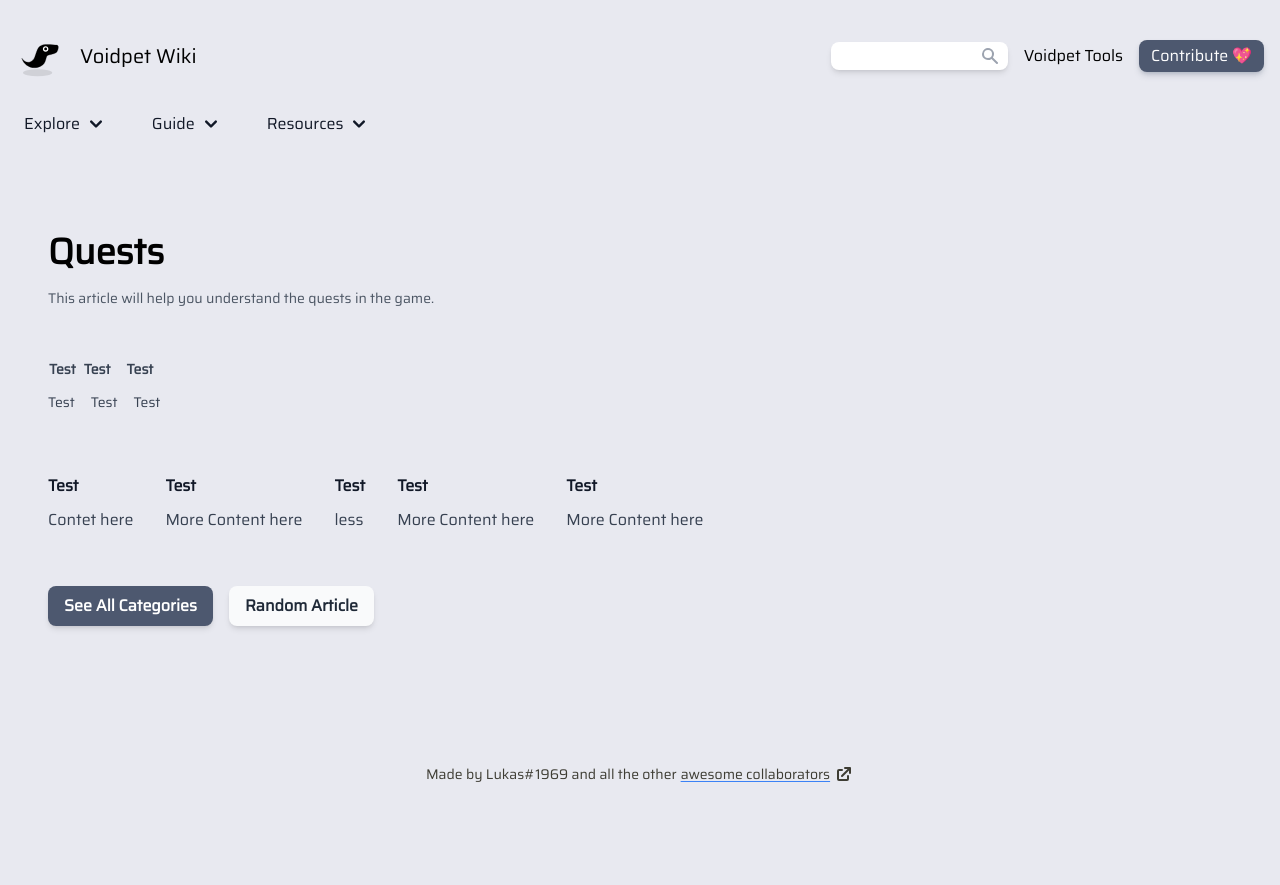
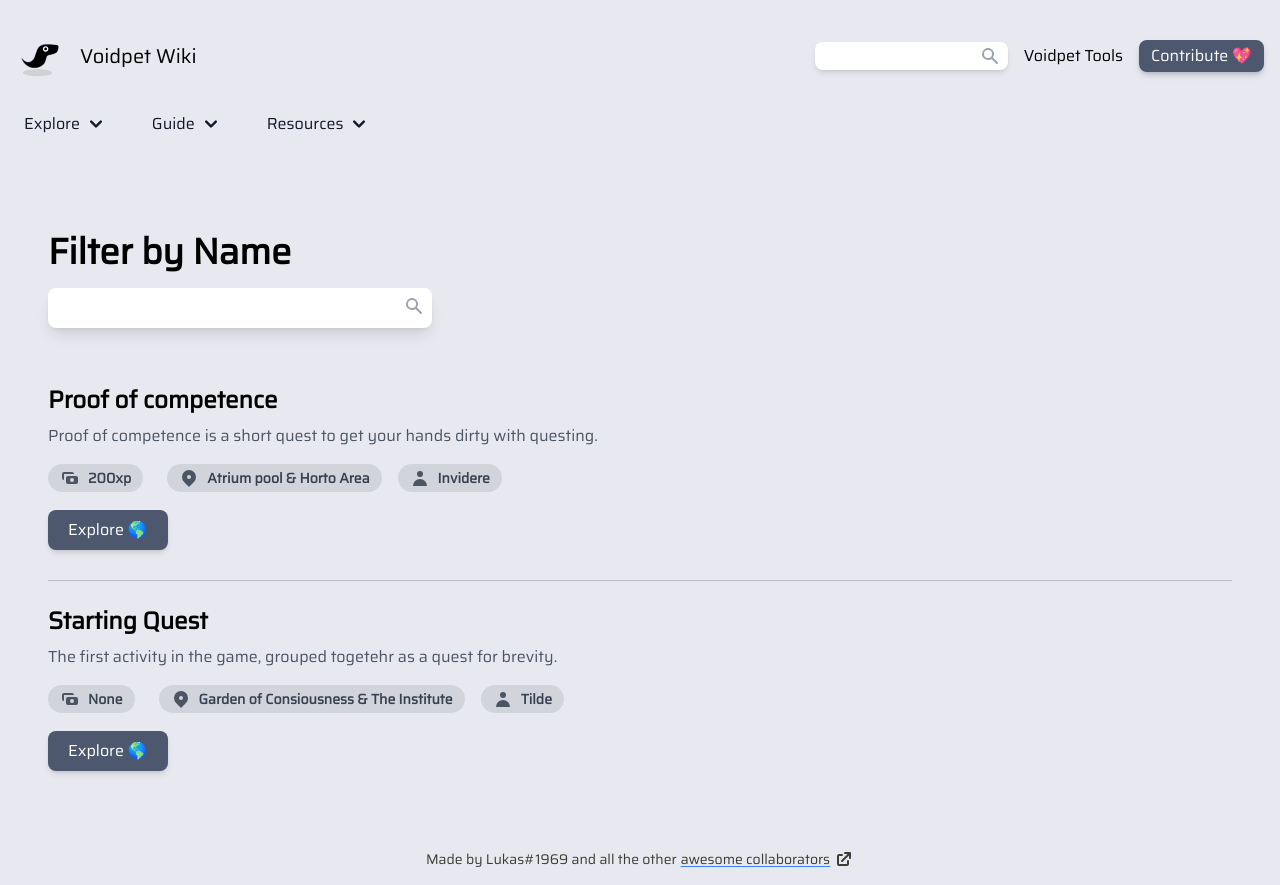
Before and after one commit to cameispurgatory/voidpet-wiki, a Next.js app: page /quests in a window 1280 px wide. Before the commit the page ends 800 px from the top, so only its background shows below. Built offline with nearby package versions, Linux system fonts and the light colour scheme.

Commit message:
quests page + start staring quiest page

```diff
--- a/components/elements.tsx
+++ b/components/elements.tsx
@@ -33,13 +33,17 @@ export function H3(props: { children: any }) {
   );
 };
 
+
 export function TABLE(props: { children: any }) {
 
   return (
-    <div className="overflow-x-scroll" style={{ }}>
-      <table className=" ">
-        {props.children}
-      </table>
-    </div>
+    <>
+
+      <div className="overflow-x-auto" >
+        <table className=" ">
+          {props.children}
+        </table>
+      </div>
+    </>
   );
 };
--- a/components/navbar.tsx
+++ b/components/navbar.tsx
@@ -107,7 +107,7 @@ function Header() {
             <Form>
               <div className="relative">
                 <label htmlFor="search" className="sr-only">Search</label>
-                 <Field name="search" type="search" className="rounded-lg text-sm border-none !py-1 shadow-md" />
+                 <Field name="search" type="search" className="rounded-lg text-sm border-none !py-1 shadow-md !pr-7" />
                  <button type="submit" name="Search" >
                  <SearchIcon className="absolute right-0 top-1 mr-2 w-5 h-5 text-gray-400" />
                  </button>
--- a/pages/quests.tsx
+++ b/pages/quests.tsx
@@ -1,85 +1,73 @@
-import { SearchIcon } from "@heroicons/react/solid";
-import { Formik, Form, Field } from "formik";
+import { CashIcon, LocationMarkerIcon, SearchIcon, UserIcon } from "@heroicons/react/solid";
+import { Formik, Form, Field, useFormik } from "formik";
 import { GetStaticProps } from "next";
-import { useRouter } from "next/router";
-import { isContext } from "vm";
+import Link from "next/link";
+import { useState } from "react";
 import getPages from "../helpers/getPages";
-import removeDupes from "../helpers/removeDupes";
 
 export default function Search(props: { data: any }) {
-  console.log(props.data);
+  const [data, setData] = useState(handler(props.data, ""));
+  const formik = useFormik({
+    initialValues: { filter: "" },
+
+    onSubmit: (values) => {
+      setData(handler(props.data, values.filter));
+    },
+  });
   return (
-    <div className="mt-24">
-      <h1 className="font-extrabold text-4xl ">Quests</h1>
-      <header className="text-gray-600 text-sm mb-12 max-w-xl mt-4">
-        This article will help you understand the quests in the game.
-      </header>
-      <div className="prose">
-        {props.data.map(
-          (page: {
-            slug: string;
-            data: {
-              title: string;
-              description: string;
-              slug: string;
-              keywords: string[];
-            };
-          }) => (
-            <>
+    <div className="">
+      <h1 className="font-extrabold text-4xl mt-24 mb-4">Filter by Name</h1>
 
-                <table className="w-min">
-									<tr>
-											<th>Test</th>
-											<th>Test</th>
-											<th>Test</th>
-										</tr>
-									<tbody>
-										<tr>
-											<td>Test</td>
-											<td>Test</td>
-											<td>Test</td>
-										</tr>
-									</tbody>
+      <form onSubmit={formik.handleSubmit}>
+        <div className="relative w-min">
+          <input
+            id="filter"
+            name="filter"
+            type="search"
+            onChange={(e) => {
+              formik.handleChange(e);
+              setData(handler(props.data, e.target.value));
+            }}
+            onBlur={formik.handleBlur}
+            value={formik.values.filter}
+            className="rounded-lg text-base border-none w-96 shadow-lg !pr-10"
+          />
+          <button type="submit">
+            <SearchIcon className="absolute right-0 top-2 mr-2 w-5 h-5 text-gray-400" />
+          </button>
+        </div>
+      </form>
+      <div className="mt-8 flex  divide-y divide-gray-900/20 flex-col">
+        {data.data.map((v) => (
+          <div className="py-6" key={v.slug}>
+            <h2 className="font-extrabold text-2xl mb-2">{v.title}</h2>
 
-								</table>
-								<div className="grid grid-flow-col auto-cols-max gap-8">
-									<div>
-											<h4>Test</h4>
-											<p>Contet here</p>
+            <p className="text-gray-600 max-w-xl mb-4 truncate">
+              {v.description}
+            </p>
+            <div className="flex space-x-4 mb-6">
+              <div className=" bg-gray-300 rounded-full px-3 py-1 text-sm font-semibold text-gray-700 mr-2 flex items-center">
+                <CashIcon className="w-5 h-5 text-gray-600 mr-2" />
+                {v.sidebar.reward}
               </div>
-									<div>
-											<h4>Test</h4>
-											<p>More Content here</p>
+              <div className=" bg-gray-300 rounded-full px-3 py-1 text-sm font-semibold text-gray-700 mr-2 flex items-center">
+                <LocationMarkerIcon className="w-5 h-5 text-gray-600 mr-2" />
+                {v.sidebar.location}
               </div>
-									<div>
-											<h4>Test</h4>
-											<p>less</p>
-									</div>
-									<div>
-											<h4>Test</h4>
-											<p>More Content here</p>
-									</div>
-									<div>
-											<h4>Test</h4>
-											<p>More Content here</p>
+              <div className=" bg-gray-300 rounded-full px-3 py-1 text-sm font-semibold text-gray-700 mr-2 flex items-center">
+                <UserIcon className="w-5 h-5 text-gray-600 mr-2" />
+                {v.sidebar.starterNPC}
               </div>
             </div>
-
-            </>
-          )
-        )}
+            <Link href={`/${v.slug}`}>
+              <a>
+                <button className="inline-block text-center rounded-lg px-5 py-2 -translate-y-1.5 hover:-translate-y-2.5 duration-300  text-white bg-accent shadow-md">
+                  Explore 🌎
+                </button>
+              </a>
+            </Link>
           </div>
-      <a
-        href=""
-        className="rounded-lg shadow-md inline-flex px-4 py-2 font-semibold  mt-8 bg-accent text-white hover:-translate-y-1.5 transition duration-300"
-      >
-        See All Categories
-      </a>
-      <div
-        onClick={() => alert("Coming soon:tm:")}
-        className="rounded-lg bg-gray-50 shadow-md inline-flex px-4 py-2 font-semibold text-gray-800 mt-8 hover:-translate-y-1.5 transition duration-300 ml-4 cursor-pointer"
-      >
-        Random Article
+        ))}
       </div>
     </div>
   );
@@ -89,16 +77,74 @@ export const getStaticProps: GetStaticProps = async () => {
   const pages = getPages();
   let r: any[] = [];
   pages.map((page) => {
-		console.log(page.data.keywords)
     if (page.data.category) {
       if ((page.data.category as string).includes("quest")) {
         r.push(page);
       }
     }
-	})
+  });
   return {
     props: {
       data: r,
     },
   };
 };
+
+interface Pages {
+  slug: string;
+  data: {
+    [key: string]: any;
+  };
+}
+
+interface MainData {
+  title: string;
+  description: string;
+  slug: string;
+  category: string;
+  sidebar: {
+    type: string;
+    name: string;
+    length: string;
+    location: string;
+    starterNPC: string;
+    reward: string;
+  };
+}
+
+function handler(
+  pages: Pages[],
+  query: string
+): {
+  success: boolean;
+  data: MainData[];
+} {
+  const searchList: string[] = query
+    .normalize()
+    .replaceAll("?", "")
+    .toLowerCase()
+    .split("-");
+
+  //if (search.length > 20)
+
+  let r: MainData[] = [];
+  try {
+    pages.map((page) => {
+      searchList.map((search: string) => {
+        if (page.slug.toLowerCase().includes(search)) {
+          r.push({
+            title: page.data.title,
+            description: page.data.description,
+            slug: page.slug,
+            category: page.data.category,
+            sidebar: page.data.sidebar,
+          });
+        }
+      });
+    });
+  } catch (e) {
+    console.log(e);
+  }
+
+  return { success: r.length != 0, data: r };
+}
--- a/posts/contribute.mdx
+++ b/posts/contribute.mdx
@@ -87,10 +87,6 @@ Make sure you space  things  out! Also, preview the file on github. If it doesn'
 
 **You can view more styles [here](https://voidpet-wiki.vercel.app/markdown-guide)**
 
-| Test | Test | Test | Test | Test | Test | Test | Test |
-| --- | --- | --- | --- | --- | --- | --- | --- |
-| Lots of info | Less | Lots of info | Less | Lots of info | Less | Lots of info | Less |
-
 ## Contributing Guidelines
 
 - All articles must be informative and based on ingame info rather than speculation. While some speculation is ok as the game is in an early stage, make sure it's clear to the reader that the content they're reading is speculation. Purely speculative articles won't be featured and may not be accepted.
--- a/posts/proof-of-competence-quest.mdx
+++ b/posts/proof-of-competence-quest.mdx
@@ -6,8 +6,6 @@ sidebar: { type: 'quest', name: 'proof-of-competence', length: 'short', location
 category: 'quests'
 ---
 
-### This page is under construction!
-
 
 ## Stage 1
 
@@ -15,17 +13,12 @@ Talk to Invidere in the Atrium pool.
 
 **Dialogue:**
 
-Insert here
+Invidere: Make your way down to the Institute's Horto and win 5 battles against friendly Voidpets.
 
 ## Stage 2
 
 Defeat 5 Voidpets in the Horto area.
 
-
 ## Stage 3
 
 Claim your reward in the Atrium pool by talking to Invidere.
-
-**Dialogue:**
-
-Insert here
--- /dev/null
+++ b/posts/starting-quest.mdx
@@ -0,0 +1,76 @@
+---
+title: 'Starting Quest'
+description: 'The first activity in the game, grouped togetehr as a quest for brevity.'
+keywords: ["quest", "zeroth"]
+sidebar: { type: 'quest', name: 'starting-quest', length: 'long', location: "Garden of Consiousness & The Institute", starterNPC: "Tilde", reward: "None" }
+category: 'quests'
+---
+
+
+## Stage 1
+
+**You are ignored**
+
+You try to call for help, but there is no noise. The Tilde turns around and floats away. The only one who can hear you is (insert Voidpet name here).
+
+## Stage 2
+
+**Voidpet whimpers at you**
+
+Player: What should I do?
+
+*Voidpet nods*
+
+Player: Ok, I got this
+
+*Voidpet takes a deep breath and unleashes a resounding bellow*
+
+Voidpet: HEY YOU. Tilde. GET OVER HERE.
+
+## Stage 3
+
+Tilde: A wild Voidpet?
+
+Tilde: Angy, look over there! Let's catch it!
+
+*The ghost-like Tilde rushes over to you, along with a plump, swaggering pet that seems intent on starting a fight.*
+
+Tilde: Ugh, it's got a person with it.
+
+*The Tilde groans and looks directly at you, even though you don't have a face or eyes.*
+
+Tilde: Guess we should take them back to our school
+
+Tilde: We have to finish our stupid recruitment quest for homework anyway, so we might as well
+
+Tilde: Come with us.
+
+*Angy speaks to your Voidpet in a reassuring, adult, human voice:*
+
+Angy: Don't worry, we're just gonna enroll you in our school so you can actually learn how to survive out here.
+
+*Sounds good. You haven't been able to do anything anyway, so you might as well accept help when it comes to your doorstep... Even if it's from someone with no manners...*
+
+## Stage 4
+
+*Your Voidpet notices that Angy is rather beeft and would refer not to take them in a fight...*
+
+*Your Voidpet follows, and you start moving too, as if you are attached to your pet...*
+
+Tilde: Alright, here we are. I'm going to take you to my counselor now
+
+Tilde: Don't get in my way. I'm already behind in class, okay? So leave me alone and don't nag me for help
+
+## Stage 5
+
+Invidere: Hello, beautiful. And thank you, [Tilde](/tilde-npc), for bringing them here.
+
+Invidere: My name is [Invidere](/invidere-npc), and I'm here to help young souls like you learn everything you need to survice in this wonderous place that we call The Void.
+
+*Invidere: What are your names*
+
+Player: Username and Voidpet name
+
+Invidere: What lovely names. It's a pleasure to meet you both.
+
+Invidere: Feels like a dream, doesn't it? The Void is a surreal, dangerous, and fascinating place. H
--- a/styles/globals.css
+++ b/styles/globals.css
@@ -1,6 +1,8 @@
 
 
 @import url('https://fonts.googleapis.com/css2?family=Caveat&family=Sacramento&family=Saira&display=swap');
+
+
 
 html,
 body {
@@ -13,14 +15,16 @@ body {
 @tailwind components;
 @tailwind utilities;
 
+
+th {
+  @apply !min-w-[9rem];
+}
+
 :root {
   @apply bg-bg dark:bg-bg-dark;
 }
 
-a {
-  color: inherit;
-  text-decoration: none;
-}
+
 
 * {
   box-sizing: border-box;
```
Also changed, not shown: posts/bond-and-skills.mdx (+19 -8 lines). Lines whose indentation alone changed are shown as unchanged.
